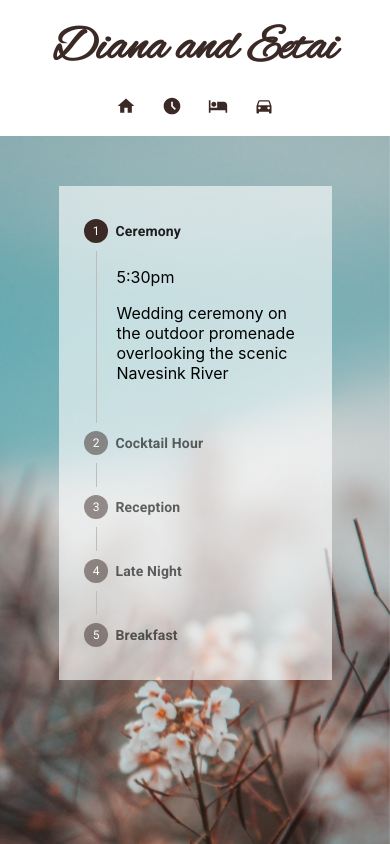
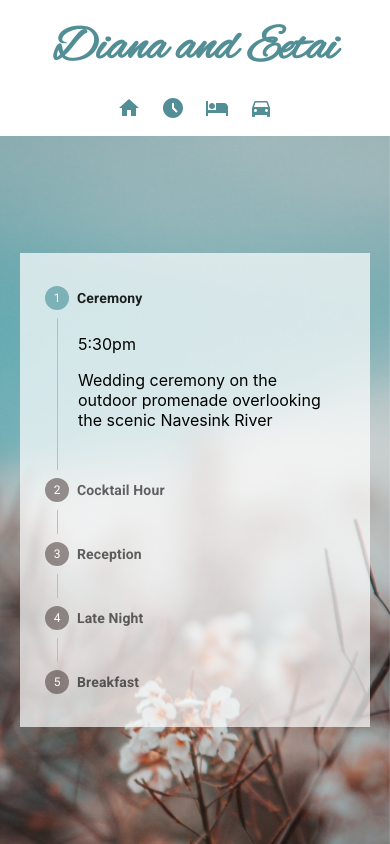
Before and after one commit to DianaLease/diana-and-eetai-wedding, a React (Create React App) app: page /schedule in a window 390 px wide. Built offline with nearby package versions, Linux system fonts and the light colour scheme.

Commit message:
feat(app): add accomodations page and polish styling
Signed-off-by: Diana Lease <dianarlease@gmail.com>

```diff
--- a/public/index.html
+++ b/public/index.html
@@ -9,7 +9,6 @@
       name="description"
       content="Web site created using create-react-app"
     />
-    <link rel="apple-touch-icon" href="%PUBLIC_URL%/logo192.png" />
     <!--
       manifest.json provides metadata used when your web app is installed on a
       user's mobile device or desktop. See https://developers.google.com/web/fundamentals/web-app-manifest/
--- a/src/App.css
+++ b/src/App.css
@@ -19,14 +19,23 @@ header {
   height: 8.5rem;
   text-align: center;
   background-color: white;
-  color: #3A2925;
+  color: #518E95;
   z-index: 999;
 }
 
 a {
+  color: inherit;
+}
+
+.nav a {
+  padding: 10px;
   text-decoration: none;
-  padding: 10px;
-  color: #3A2925;
+}
+
+ul {
+  list-style-type: none;
+  padding: 0;
+  margin: 0;
 }
 
 .App {
@@ -34,8 +43,7 @@ a {
 }
 
 .main {
-  text-align: center;
-  font-size: 24px;
+  display: flex;
   min-height: 100vh;
   padding-top: 8.5rem;
   position: relative;
@@ -47,18 +55,20 @@ a {
 }
 
 .home {
+  flex-grow: 1;
+  max-width: 1000px;
+  margin: auto;
   color: white;
   display: grid;
   grid-template-columns: 50% 50%;
 }
 
-.schedule {
-  position: relative;
-  top: 50px;
-  background-color: rgba(255, 255, 255, 0.60);
+.content-wrapper {
+  background-color: rgba(255, 255, 255, 0.7);
   padding: 25px;
-  margin: 0 auto;
-  max-width: 500px;
+  margin: 50px auto;
+  align-self: center;
+  width: 500px;
 }
 
 .photo {
@@ -76,14 +86,15 @@ a {
 }
 
 .details {
+  text-align: center;
+  font-size: 1.85rem;
   background-color: rgba(255, 255, 255, 0.25);
   margin: 10%;
   padding: 25px;
   max-width: 80%;
   border: 10px solid rgba(255, 255, 255, 0.9);
-  text-shadow: 1px 1px 7px #3a2925;
+  text-shadow: 1px 1px 7px #955851;
   font-weight: 500;
-  line-height: 2rem;
 }
 
 .nav-icon, .nav-text {
@@ -92,12 +103,19 @@ a {
   margin: 0 3px;
 }
 
+.launch-icon {
+  vertical-align: bottom;
+  margin: 0 5px;
+}
+
 @media screen and (max-width: 768px) {
   .home {
     display: grid;
     grid-template-rows: auto auto;
     grid-template-columns: 100%;
-    font-size: 1.25rem;
+  }
+  .details {
+    font-size: 1.5rem;
   }
   .right {
     grid-row: 1;
@@ -111,6 +129,12 @@ a {
   .nav {
     display: none;
   }
+  .nav-icon {
+    margin: 0 10px;
+  }
+  .content-wrapper {
+    max-width: 350px;
+  }
 }
 
 @media screen and (min-width: 499px) {
@@ -120,15 +144,24 @@ a {
 }
 
 .MuiStepIcon-root.Mui-active {
-  color: #3A2925 !important;
+  color: #7BB1B7 !important;
 }
 
 .MuiStepIcon-root {
-  color: rgba(58, 41, 37, 0.5) !important
+  color: rgba(58, 41, 37, 0.5) !important;
 }
 
 .step-content {
-  text-align: left;
   font-size: 1rem;
   max-width: 400px;
 }
+
+.hotel {
+  border-bottom: 1px solid #7BB1B7;
+  padding-bottom: 25px;
+  font-size: .85rem;
+}
+
+.hotel:last-child {
+  border-bottom: 0;
+}
--- a/src/App.js
+++ b/src/App.js
@@ -29,10 +29,10 @@ function App() {
               <AccessTimeFilledIcon className="nav-icon" fontSize="small" />
               <span className="nav-text">Schedule</span>
             </Link>
-            {/* <Link to="/accomodations">
+            <Link to="/accomodations">
               <HotelIcon className="nav-icon" fontSize="small" />
               <span className="nav-text">Accomodations</span>
-            </Link> */}
+            </Link>
               <a href="https://g.page/MollyPitcherInn?share" target="_blank" rel="noreferrer">
                 <DirectionsCarIcon className="nav-icon" fontSize="small" />
                 <span className="nav-text">Directions</span>
@@ -40,16 +40,16 @@ function App() {
           </div>
           <div className="nav-mobile">
           <Link to="/">
-              <HomeIcon className="nav-icon" fontSize="small" />
+              <HomeIcon className="nav-icon" fontSize="medium" />
             </Link>
             <Link to="/schedule">
-              <AccessTimeFilledIcon className="nav-icon" fontSize="small" />
+              <AccessTimeFilledIcon className="nav-icon" fontSize="medium" />
             </Link>
             <Link to="/accomodations">
-              <HotelIcon className="nav-icon" fontSize="small" />
+              <HotelIcon className="nav-icon" fontSize="medium" />
             </Link>
-              <a href="https://g.page/MollyPitcherInn?share">
-                <DirectionsCarIcon className="nav-icon" fontSize="small" />
+              <a href="https://g.page/MollyPitcherInn?share" target="_blank" rel="noreferrer">
+                <DirectionsCarIcon className="nav-icon" fontSize="medium" />
               </a>
           </div>
         </header>
--- /dev/null
+++ b/src/hotels.js
@@ -0,0 +1,27 @@
+export const hotels = [
+  {
+    name: 'Molly Pitcher Inn',
+    description: 'Our wedding location. Rooms are very limited.',
+    url: 'https://themollypitcher.com/'
+  },
+  {
+    name: 'Courtyard by Marriott',
+    description: '6 minutes by car to our wedding venue',
+    url: 'https://www.marriott.com/en-us/hotels/ewrrb-courtyard-lincroft-red-bank/overview/'
+  },
+  {
+    name: 'The Hub Middletown',
+    description: '7 minutes by car to our wedding venue',
+    url: 'https://thehubmiddletown.com/'
+  },
+  {
+    name: 'Best Western Hazlet',
+    description: '16 minutes by car to our wedding venue',
+    url: 'https://www.bestwestern.com/en_US/book/hazlet/hotel-rooms/best-western-hazlet-inn/propertyCode.31066.html'
+  },
+  {
+    name: 'Holiday Inn Hazlet',
+    description: '16 minutes by car to our wedding venue',
+    url: 'https://www.ihg.com/holidayinn/hotels/us/en/hazlet/hztnj/hoteldetail'
+  }
+]
--- a/src/pages/Accomodations.js
+++ b/src/pages/Accomodations.js
@@ -1,22 +1,21 @@
+import LaunchIcon from '@mui/icons-material/Launch';
+import { hotels } from '../hotels';
 
 const Accomodations = () => (
-  <div className="accomodations">
+  <div className="content-wrapper">
     <ul>
-      <li>
-        <h3>The Molly Pitcher Inn</h3>
-      </li>
-      <li>
-        <h3>The Molly Pitcher Inn</h3>
-      </li>
-      <li>
-        <h3>The Molly Pitcher Inn</h3>
-      </li>
-      <li>
-        <h3>The Molly Pitcher Inn</h3>
-      </li>
-
+      {hotels.map(({ name, description, url }) => (<Hotel name={name} description={description} url={url} key={name} />))}
     </ul>
   </div>
 )
 
+const Hotel = ({ name, description, url }) => (
+  <li className="hotel">
+    <h3>{name}</h3>
+    <p>{description}</p>
+    <a href={url} target="_blank" rel="noreferrer">Reserve Online<LaunchIcon className="launch-icon" sx={{ fontSize: ".85rem" }} /></a>
+  </li>
+)
+
+
 export default Accomodations;
--- a/src/pages/Schedule.js
+++ b/src/pages/Schedule.js
@@ -29,7 +29,7 @@ const steps = [
 ];
 
 const Home = () => (
-  <div className="schedule">
+  <div className="content-wrapper">
     <VerticalStepper steps={steps} />
   </div>
 )
```
Also changed, not shown: public/logo192.png (deleted), public/logo512.png (deleted), public/manifest.json.
